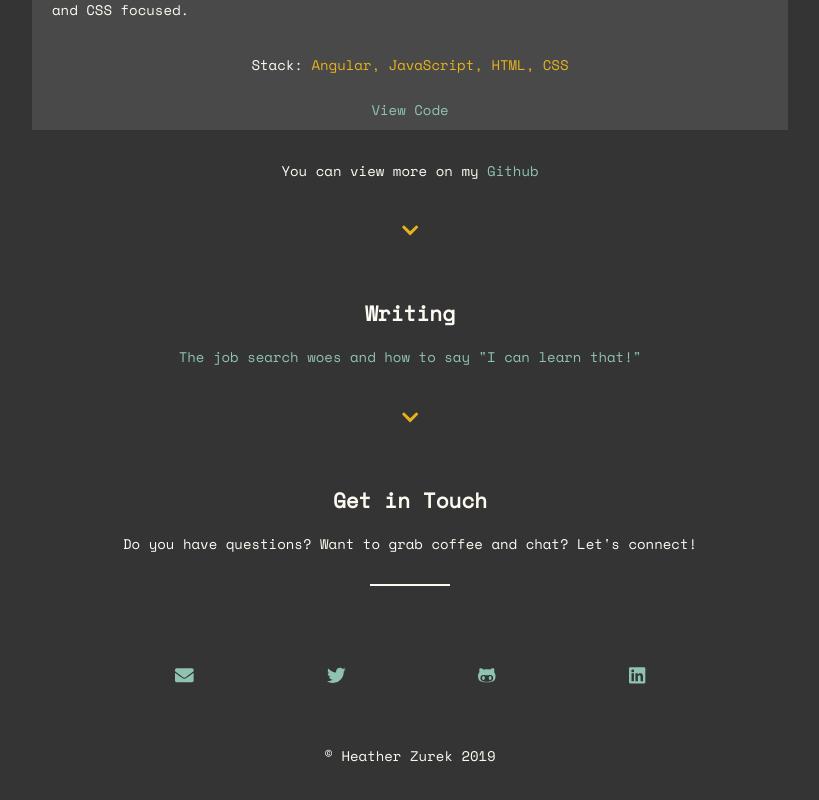
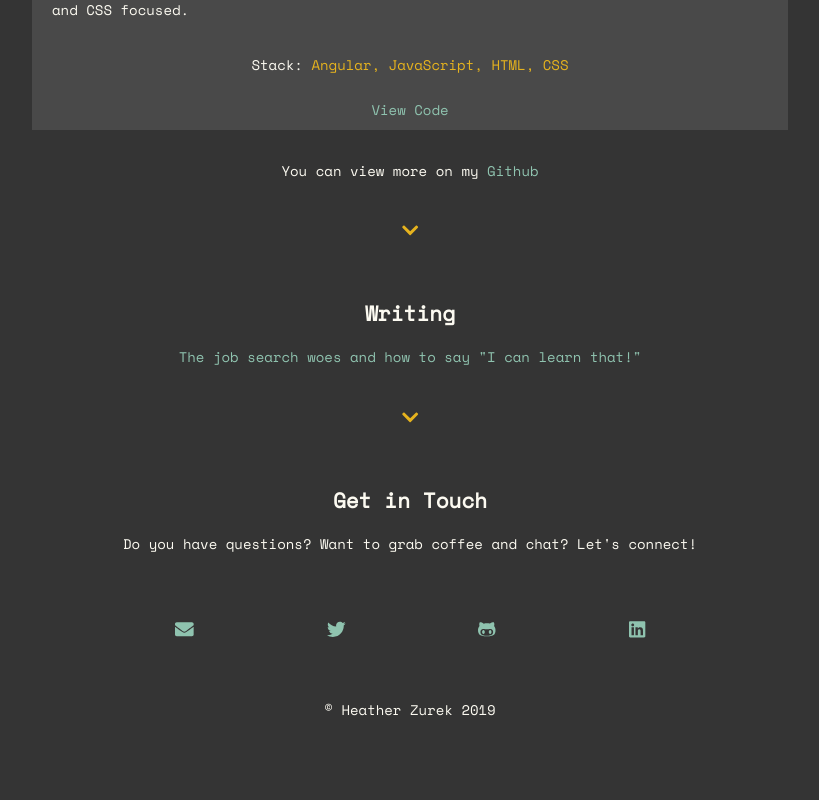
Before and after one commit to heatherzurek/finalportfolio, a React (Create React App) app: page / in a window 1280 px wide. Shown: the part 4577-5377 px from the top of the page, without its empty margins (230-1049 px from the left). Built offline with nearby package versions, Linux system fonts and the light colour scheme.

Commit message:
remove <hr> and <br> from contact component

```diff
--- a/src/Components/Contact.jsx
+++ b/src/Components/Contact.jsx
@@ -5,8 +5,8 @@ export default function Contact(){
         <div>
             <h2>Get in Touch</h2>
             <p>Do you have questions? Want to grab coffee and chat? Let's connect!</p>
-            <hr/>
-            <br/>
+            {/* <hr/>
+            <br/> */}
         </div>
     );
 }
```
